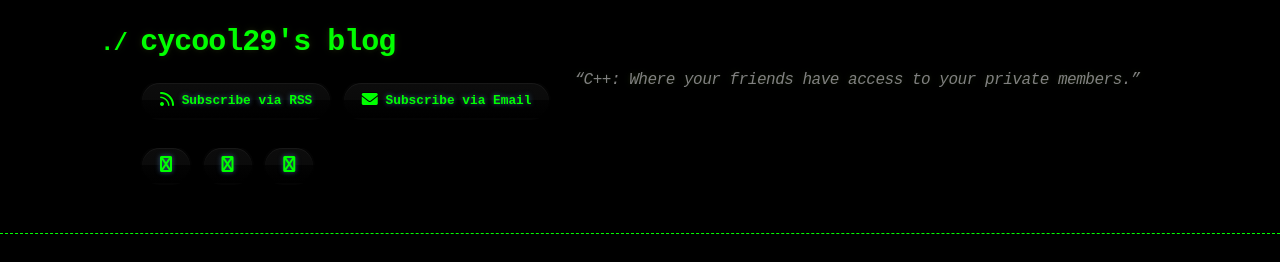
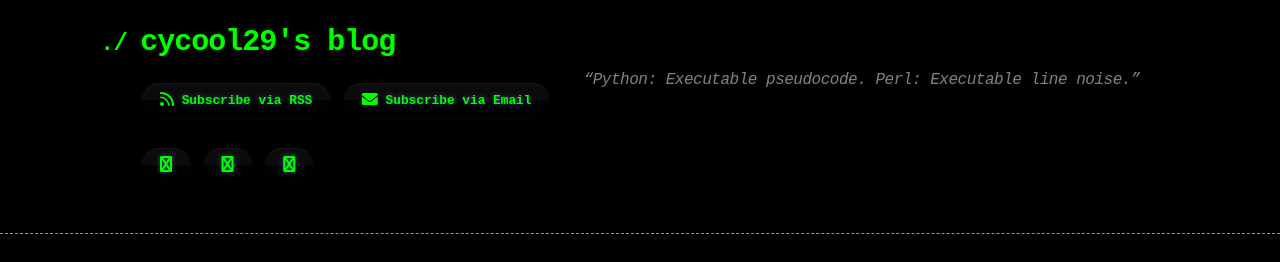
Before and after one commit to cycool29/cycool29.github.io, a Jekyll site: the page built from index.md, in a window 1280 px wide and 900 px high. Shown: the top 262 px of the window. Built offline with Jekyll 4.4.1, drawn with Linux system fonts in a browser that asks for light colours; a style sheet for code colours, icons or effects is not loaded.

Commit message:
Update quotes

```diff
--- a/_config.yml
+++ b/_config.yml
@@ -1,5 +1,5 @@
 title: cycool29's blog
-description: "“C++: Where your friends have access to your private members.” "
+description: "“Python: Executable pseudocode. Perl: Executable line noise.” "
 bio: A high school student. Intermediate in Python, Git, Bash. Learning JavaScript. He/Him. "
 author: cycool29
 url: https://cycool29.github.io
```
